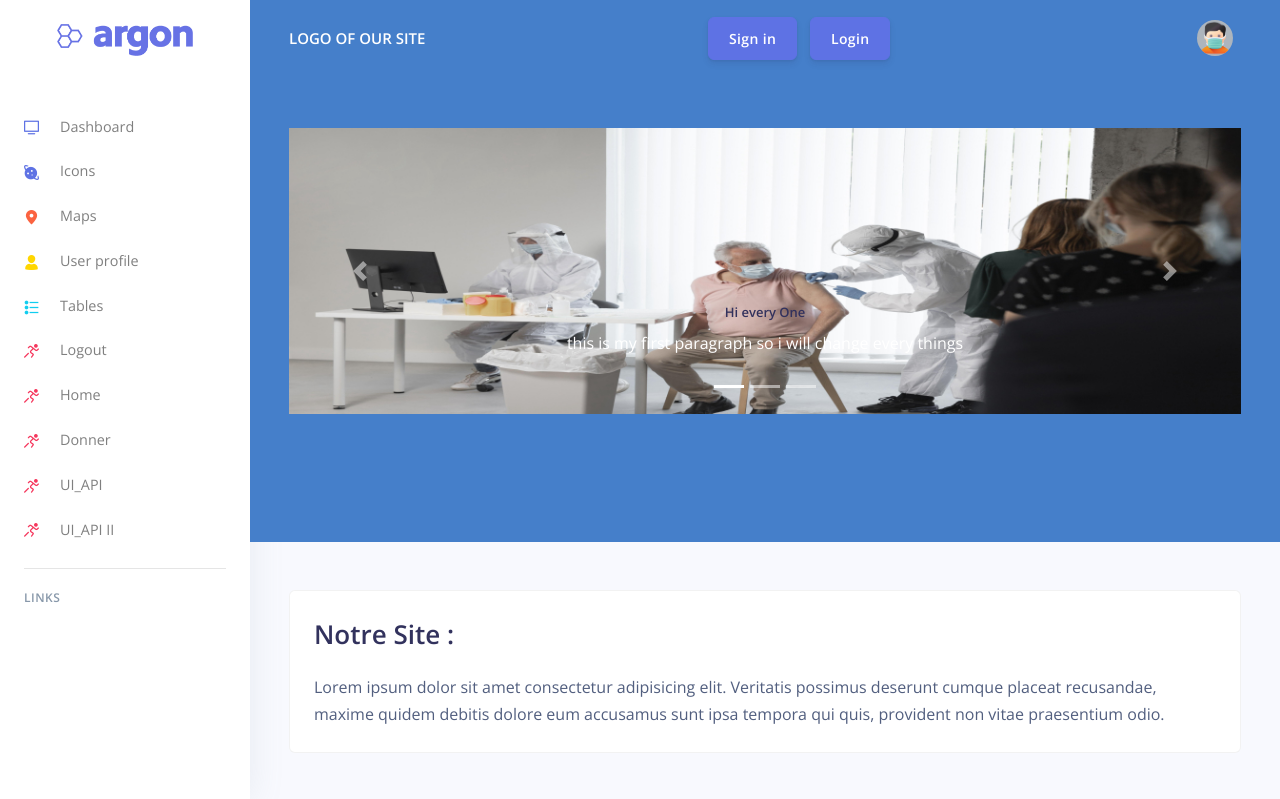
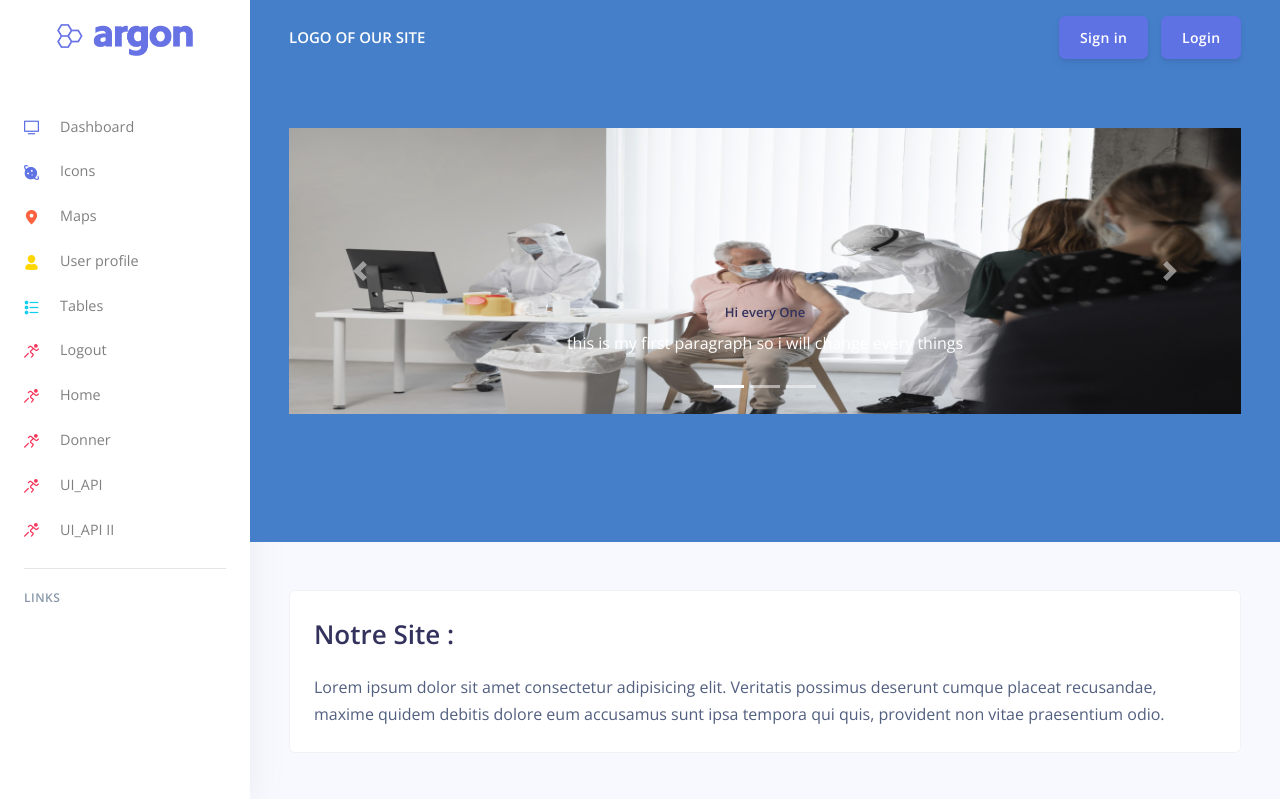
Before and after one commit to atmaniali/ProjectMasterII, a Django app: page / in a window 1280 px wide. Shown: the top 799 px of the page. Run offline with Django 3.2, Linux system fonts and the light colour scheme; some libraries are stand-ins or nearby versions.

Commit message:
I modified register methode

```diff
--- a/mysite/app/views.py
+++ b/mysite/app/views.py
@@ -43,7 +43,7 @@ def index(request):
     html_template = loader.get_template( 'index.html' )
     return HttpResponse(html_template.render(context, request))
 
-@login_required(login_url="{url 'login' }")
+@login_required(login_url="/login/")
 def pages(request):
     context = {}
     # All resource paths end in .html.
--- a/mysite/authentication/urls.py
+++ b/mysite/authentication/urls.py
@@ -9,6 +9,6 @@ from django.contrib.auth.views import LogoutView
 # app_names = 'registe'
 urlpatterns = [
     path('login/', login_view, name="login"),
-    path('register/', register_user),
+    path('register/', register_user, name= "register"),
     path("logout/", LogoutView.as_view(), name="logout")
 ]
--- a/mysite/authentication/views.py
+++ b/mysite/authentication/views.py
@@ -26,7 +26,7 @@ def login_view(request):
             user = authenticate(username=username, password=password)
             if user is not None:
                 login(request, user)
-                return redirect("/")
+                return redirect("app:index")
             else:
                 msg = 'Invalid credentials'
         else:
@@ -50,7 +50,7 @@ def register_user(request):
             msg     = 'User created - please <a href="/login">login</a>.'
             success = True
 
-            #return redirect("/login/")
+            return redirect("login")
 
         else:
             msg = 'Form is not valid'
--- a/mysite/mysite/settings.py
+++ b/mysite/mysite/settings.py
@@ -54,8 +54,8 @@ MIDDLEWARE = [
 ]
 
 ROOT_URLCONF = 'mysite.urls'
-LOGIN_REDIRECT_URL = "home.html"   # Route defined in app/urls.py
-LOGOUT_REDIRECT_URL = "home.html"  # Route defined in app/urls.py
+LOGIN_REDIRECT_URL = "index"   # Route defined in app/urls.py
+LOGOUT_REDIRECT_URL = "/"  # Route defined in app/urls.py
 TEMPLATE_DIR = os.path.join(BASE_DIR, "mysite/templates")  # ROOT dir for templates
 
 
--- a/mysite/mysite/templates/accounts/login.html
+++ b/mysite/mysite/templates/accounts/login.html
@@ -6,7 +6,7 @@
 {% block stylesheets %}{% endblock stylesheets %}
 
 {% block content %}
-  { % csrf_token % }
+  <!-- { % csrf_token % } -->
     <!-- Page content -->
     <div class="container mt--8 pb-5">
       <div class="row justify-content-center">
--- a/mysite/mysite/templates/accounts/register.html
+++ b/mysite/mysite/templates/accounts/register.html
@@ -6,7 +6,7 @@
 {% block stylesheets %}{% endblock stylesheets %}
 
 {% block content %}
-{ % csrf_token % }
+<!-- { % csrf_token % } -->
     <!-- Page content -->
     <div class="container mt--8 pb-5">
       <!-- Table -->
@@ -33,7 +33,7 @@
                 {% if msg %}
                   <small>{{ msg | safe }}</small>
                 {% else %}
-                  Add your credentials or <a href="{% url 'ogin' %}" >authenticate</a> with an existing account.
+                  Add your credentials or <a href="{% url 'login' %}" >authenticate</a> with an existing account.
                 {% endif %}
 
               </div>
@@ -41,7 +41,7 @@
               {% if success %}
 
                 <p class="text-center">
-                  Please <a href="{% url 'regist:login' %}" class="text-black text-small">authenticate</a> using the new account.
+                  Please <a href="{% url 'login' %}" class="text-black text-small">authenticate</a> using the new account.
                 </p>
 
               {% else %}
--- a/mysite/mysite/templates/api2.html
+++ b/mysite/mysite/templates/api2.html
@@ -24,7 +24,7 @@
             <script>
                 function my() {
                     console.log("hello every one from signi");
-                    alert("hello every one from signi");
+                    alert("hello every one from signi")
                 }
             </script>
 
--- a/mysite/mysite/templates/includes/navigation.html
+++ b/mysite/mysite/templates/includes/navigation.html
@@ -5,24 +5,7 @@
         <!-- Brand -->
         <a class="h4 mb-0 text-white text-uppercase d-none d-lg-inline-block" href="/">LOGO OF OUR SITE</a>
         <!-- Button Login & Signin -->
-        <div>
-          <button type="submit" class="btn btn-primary" id="sign_btn" onclick="my()"> Sign in</button>
-          <button type="button" class="btn btn-primary" onclick="myFunction()">Login</button>
-          <script src="https://ajax.googleapis.com/ajax/libs/jquery/3.2.1/jquery.min.js"></script>
-          <script>
-              function myFunction() {
-              console.log("hello every one from login");
-              alert("hello every one from login");
-          }
-          </script>
-          <script>
-              function my() {
-                  console.log("hello every one from signi");
-                  alert("hello every one from signi");
-              }
-          </script>
-
-        </div>
+        {% if request.user.is_authenticated %}
         <!-- User -->
         <ul class="navbar-nav align-items-center d-none d-md-flex">
           <li class="nav-item dropdown">
@@ -62,6 +45,15 @@
             </div>
           </li>
         </ul>
+        {% else %}
+        <div>
+          <a class="btn btn-primary" href="{% url 'register' %}">Sign in</a>
+          <a class="btn btn-primary" href="{% url 'app:index' %}">Login</a>
+
+        </div>
+
+        {% endif %}
+
       </div>
     </nav>
     <!-- End Navbar -->
--- a/mysite/mysite/templates/includes/sidenav.html
+++ b/mysite/mysite/templates/includes/sidenav.html
@@ -115,7 +115,7 @@
           </li>
 
           <li class="nav-item">
-            <a class="nav-link" href="/logout.html">
+            <a class="nav-link" href="{% url 'logout' %}">
               <i class="ni ni-user-run text-red"></i> Logout
             </a>
           </li>
```
Also changed, not shown: mysite/db.sqlite3.
